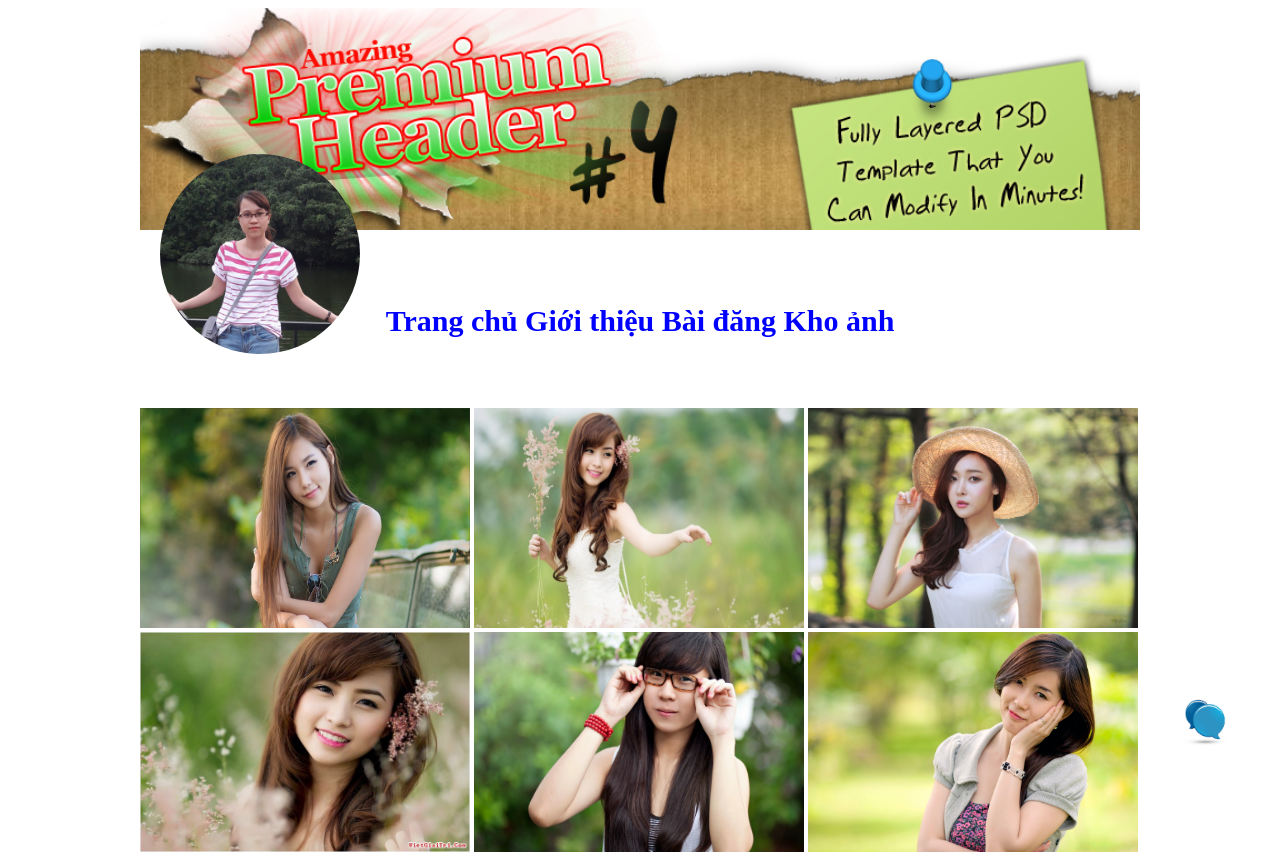
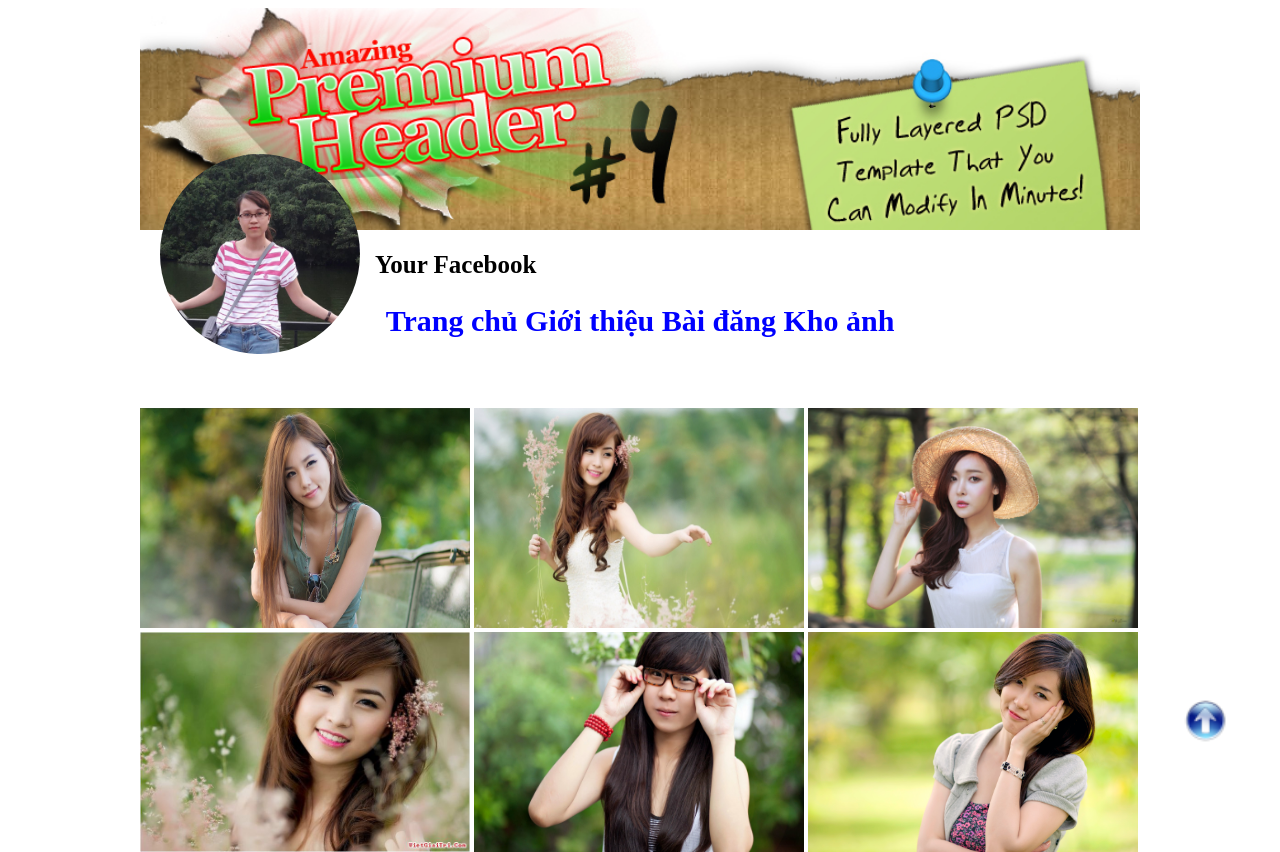
Before and after one commit to chinhnd93/chinhnd93.github.io, a plain HTML site: page HTML/home.html in a window 1280 px wide. Shown: the top 852 px of the page. Drawn offline with Linux system fonts and the light colour scheme.

Commit message:
1234
asda

```diff
--- a/HTML/css/style.css
+++ b/HTML/css/style.css
@@ -7,6 +7,26 @@
 }
 #banner img {
 	width: 100%;
+}
+#banner {
+	position: relative;
+}
+#banner a {
+	position: absolute;
+  bottom: -45px;
+  left: 235px;
+}
+#banner a:link {
+	font-weight: bold;
+	font-size: 25px;
+	text-decoration: none;
+	color: black;
+}
+#banner a:hover {
+	color: green;
+}
+#banner a:active {
+	color: red;
 }
 .content img {
 	width: 33%;
@@ -53,7 +73,7 @@
 #menu a:active {
 	color: red;
 }
-#menu a.ava img {
+#menu a#ava img {
 		height: 200px;
 		width: 200px;
 		border-radius: 50%;
@@ -61,12 +81,12 @@
     top: -150px;
     left: -50px;
 }
-#chat {
+#btt {
 	position: fixed;
 	right: 50px;
 	bottom: 50px;
 }
-#chat img {
+#btt img {
 	width: 50px;
 	height: 50px;
 }
--- a/HTML/home.html
+++ b/HTML/home.html
@@ -10,10 +10,11 @@
 
 			<div id="banner">
 				<img src="img/banner.jpg">
+				<a href="https://www.facebook.com/profile.php?=75816879" target="parent">Your Facebook</a>
 			</div>
 
 			<div id="menu">
-				<a href="https://www.facebook.com/thuytranch" class="ava"><img src="img/avatar.jpg"></a>
+				<a href="https://www.facebook.com/profile.php?=75816879" id="ava" target="parent"><img src="img/avatar.jpg"></a>
 				<a href="home.html">Trang chủ</a>
 				<a href="about.html">Giới thiệu</a>
 				<a href="post.html">Bài đăng</a>
@@ -44,8 +45,8 @@
 				<img src="img/img12.jpg" alt="img12" title="Hot girl 12">
 			</div>
 
-			<div id="chat">
-				<img src="img/chat.jpg">
+			<div id="btt">
+				<a href="#banner"><img src="img/btt.png"></a>
 			</div>
 
 
```
Also changed, not shown: HTML/img/btt.png (added).
